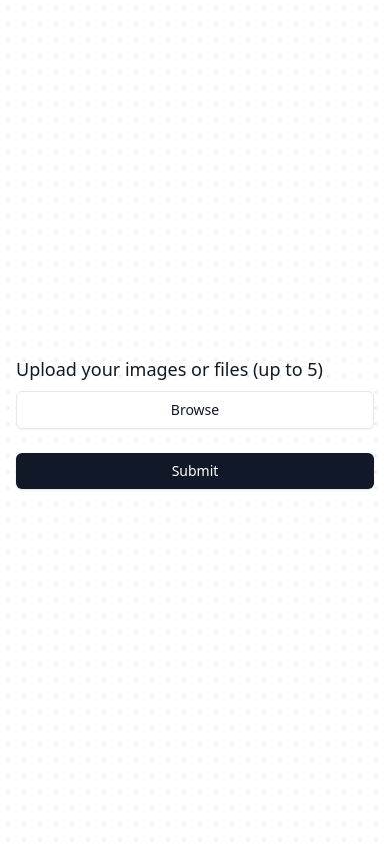
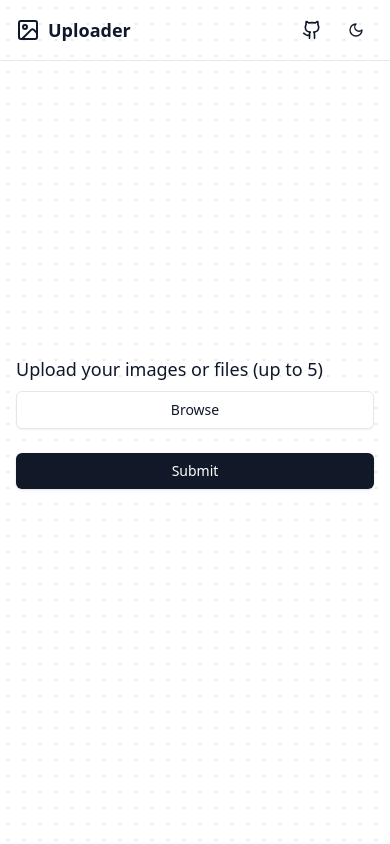
Before and after one commit to jacksonkasi0/nextjs-multi-image-upload, a Next.js app: page / in a window 390 px wide. Built offline with nearby package versions, Linux system fonts and the light colour scheme.

Commit message:
feat: add dark mode support to Background component
Updated Background.tsx to support dark mode with next-themes and Tailwind CSS. Added dark:bg-gray-950 and dark:bg-[radial-gradient(#4b5563_1px,transparent_1px)] for a responsive theme switch.

```diff
--- a/package.json
+++ b/package.json
@@ -13,6 +13,7 @@
     "@aws-sdk/s3-request-presigner": "^3.750.0",
     "@hookform/resolvers": "^4.1.1",
     "@radix-ui/react-label": "^2.1.2",
+    "@radix-ui/react-separator": "^1.1.2",
     "@radix-ui/react-slot": "^1.1.2",
     "@t3-oss/env-nextjs": "^0.12.0",
     "@types/axios": "^0.14.4",
@@ -24,6 +25,7 @@
     "mime-types": "^2.1.35",
     "nanoid": "^5.1.0",
     "next": "15.1.7",
+    "next-themes": "^0.4.4",
     "react": "^19.0.0",
     "react-dom": "^19.0.0",
     "react-hook-form": "^7.54.2",
--- a/src/app/layout.tsx
+++ b/src/app/layout.tsx
@@ -2,7 +2,10 @@ import React from "react";
 import type { Metadata } from "next";
 import { Geist, Geist_Mono } from "next/font/google";
 
+import { ThemeProvider } from "next-themes";
+
 import "@/styles/globals.css";
+import Header from "@/components/header";
 
 const geistSans = Geist({
   variable: "--font-geist-sans",
@@ -91,7 +94,10 @@ export default function RootLayout({
       <body
         className={`${geistSans.variable} ${geistMono.variable} antialiased`}
       >
+        <ThemeProvider attribute="class" defaultTheme="system" enableSystem>
+        <Header />
         {children}
+        </ThemeProvider>
       </body>
     </html>
   );
--- a/src/app/page.tsx
+++ b/src/app/page.tsx
@@ -62,7 +62,7 @@ const ImageUploadForm = () => {
                 field: ControllerRenderProps<FormData, "images">;
               }) => (
                 <FormItem>
-                  <FormLabel className="text-lg font-medium text-gray-900">
+                  <FormLabel className="text-lg font-medium">
                     Upload your images or files (up to 5)
                   </FormLabel>
                   <FormControl>
--- a/src/components/background.tsx
+++ b/src/components/background.tsx
@@ -2,7 +2,13 @@ import React from "react";
 
 const Background: React.FC<{ children?: React.ReactNode }> = ({ children }) => {
   return (
-    <div className="absolute inset-0 -z-10 h-full w-full bg-white bg-[radial-gradient(#e5e7eb_1px,transparent_1px)] [background-size:16px_16px]">
+    <div
+      className="absolute inset-0 -z-10 h-full w-full
+        bg-white dark:bg-gray-950
+        bg-[radial-gradient(#e5e7eb_1px,transparent_1px)]
+        dark:bg-[radial-gradient(#4b5563_1px,transparent_1px)]
+        [background-size:16px_16px]"
+    >
       {children && <div className="relative">{children}</div>}
     </div>
   );
--- /dev/null
+++ b/src/components/header.tsx
@@ -0,0 +1,56 @@
+"use client";
+
+import React from "react";
+import { Github, Sun, Moon, Image as ImageIcon } from "lucide-react";
+import { Button } from "@/components/ui/button";
+import { Separator } from "@/components/ui/separator";
+import { useTheme } from "next-themes";
+import Link from "next/link";
+
+export const Header: React.FC = () => {
+  const { theme, setTheme } = useTheme();
+
+  const toggleTheme = () => {
+    setTheme(theme === "dark" ? "light" : "dark");
+  };
+
+  return (
+    <header className="w-full">
+      <div className="flex items-center justify-between px-4 py-3 max-w-7xl mx-auto">
+        {/* Logo */}
+        <div className="flex items-center gap-2">
+          <ImageIcon className="h-6 w-6 text-foreground" />
+          <span className="text-lg font-semibold text-foreground">Uploader</span>
+        </div>
+
+        {/* GitHub Link & Theme Toggle */}
+        <div className="flex items-center gap-4">
+          <Link
+            href="https://github.com/jacksonkasi0/nextjs-multi-image-upload"
+            target="_blank"
+            rel="noopener noreferrer"
+            aria-label="GitHub Repository"
+          >
+            <Github className="h-5 w-5 text-foreground hover:text-primary transition-colors" />
+          </Link>
+          <Button
+            variant="ghost"
+            size="icon"
+            onClick={toggleTheme}
+            aria-label="Toggle theme"
+          >
+            {theme === "dark" ? (
+              <Sun className="h-5 w-5 text-foreground" />
+            ) : (
+              <Moon className="h-5 w-5 text-foreground" />
+            )}
+          </Button>
+        </div>
+      </div>
+      {/* Divider */}
+      <Separator className="w-full bg-border" />
+    </header>
+  );
+};
+
+export default Header;
--- /dev/null
+++ b/src/components/ui/separator.tsx
@@ -0,0 +1,29 @@
+import * as React from "react"
+import * as SeparatorPrimitive from "@radix-ui/react-separator"
+
+import { cn } from "@/lib/utils"
+
+const Separator = React.forwardRef<
+  React.ElementRef<typeof SeparatorPrimitive.Root>,
+  React.ComponentPropsWithoutRef<typeof SeparatorPrimitive.Root>
+>(
+  (
+    { className, orientation = "horizontal", decorative = true, ...props },
+    ref
+  ) => (
+    <SeparatorPrimitive.Root
+      ref={ref}
+      decorative={decorative}
+      orientation={orientation}
+      className={cn(
+        "shrink-0 bg-border",
+        orientation === "horizontal" ? "h-[1px] w-full" : "h-full w-[1px]",
+        className
+      )}
+      {...props}
+    />
+  )
+)
+Separator.displayName = SeparatorPrimitive.Root.displayName
+
+export { Separator }
```
Also changed, not shown: 2 other files (tests, documents, lock files or other folders).
